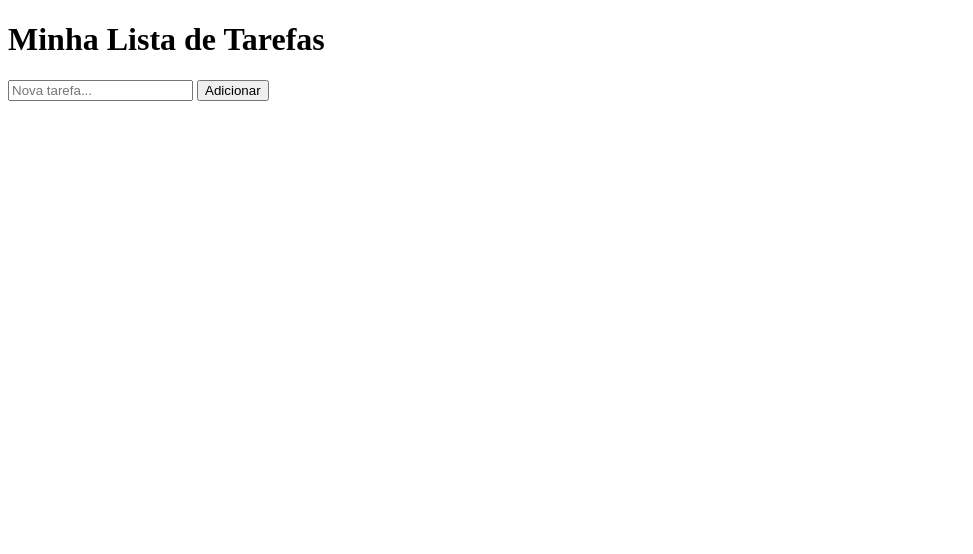
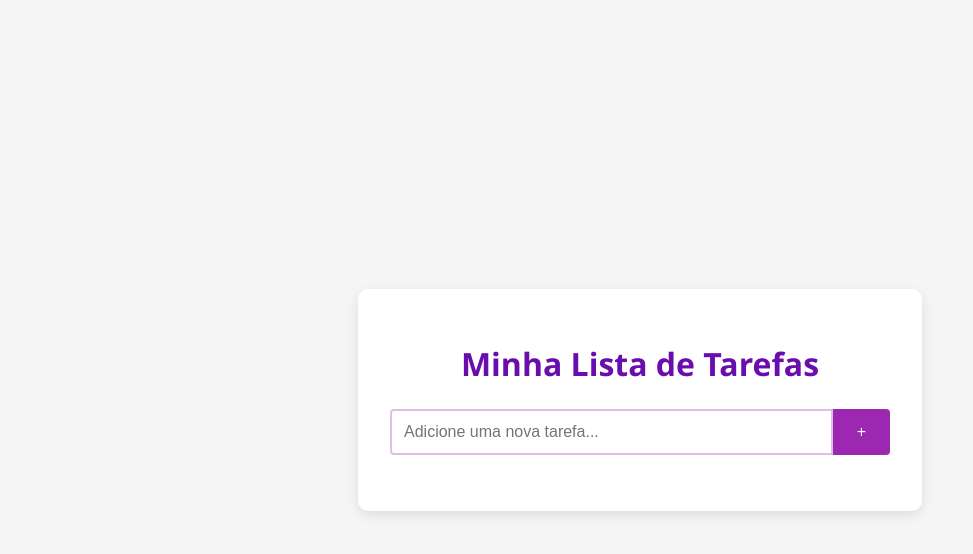
Before and after one commit to nicolas-nb/ListaStorage, a plain HTML site: page index.html in a window 1280 px wide. Shown: the whole page, without its empty margins (0-973 px from the left). Drawn offline with Linux system fonts and the light colour scheme.

Commit message:
Update index.html

```diff
--- a/index.html
+++ b/index.html
@@ -3,23 +3,140 @@
 <head>
     <meta charset="UTF-8">
     <meta name="viewport" content="width=device-width, initial-scale=1.0">
-    <title>Lista de Tarefas</title>
+    <title>Lista de Tarefas Roxa</title>
     <style>
-        /* Estilos básicos para a interface */
+        :root {
+            --primary-color: #6a0dad;
+            --secondary-color: #9c27b0;
+            --light-purple: #ba68c8;
+            --very-light-purple: #e1bee7;
+            --text-color: #333;
+            --white: #ffffff;
+        }
+
+        body {
+            font-family: 'Segoe UI', Tahoma, Geneva, Verdana, sans-serif;
+            background-color: #f5f5f5;
+            margin: 0;
+            padding: 0;
+            display: flex;
+            justify-content: center;
+            align-items: center;
+            min-height: 100vh;
+            color: var(--text-color);
+        }
+
+        .container {
+            background-color: var(--white);
+            border-radius: 10px;
+            box-shadow: 0 4px 12px rgba(0, 0, 0, 0.1);
+            width: 100%;
+            max-width: 500px;
+            padding: 2rem;
+            margin: 2rem;
+        }
+
+        h1 {
+            color: var(--primary-color);
+            text-align: center;
+            margin-bottom: 1.5rem;
+        }
+
+        #task-form {
+            display: flex;
+            margin-bottom: 1.5rem;
+        }
+
+        #task-input {
+            flex: 1;
+            padding: 0.75rem;
+            border: 2px solid var(--very-light-purple);
+            border-radius: 4px 0 0 4px;
+            font-size: 1rem;
+            transition: border-color 0.3s;
+        }
+
+        #task-input:focus {
+            outline: none;
+            border-color: var(--light-purple);
+        }
+
+        #task-form button {
+            background-color: var(--secondary-color);
+            color: white;
+            border: none;
+            padding: 0 1.5rem;
+            border-radius: 0 4px 4px 0;
+            cursor: pointer;
+            font-size: 1rem;
+            transition: background-color 0.3s;
+        }
+
+        #task-form button:hover {
+            background-color: var(--primary-color);
+        }
+
+        #task-list {
+            list-style: none;
+            padding: 0;
+        }
+
+        #task-list li {
+            display: flex;
+            align-items: center;
+            padding: 0.75rem;
+            background-color: var(--very-light-purple);
+            margin-bottom: 0.5rem;
+            border-radius: 4px;
+            transition: all 0.3s;
+        }
+
+        #task-list li:hover {
+            transform: translateX(5px);
+        }
+
+        #task-list li input[type="checkbox"] {
+            margin-right: 1rem;
+            accent-color: var(--primary-color);
+            cursor: pointer;
+        }
+
+        #task-list li span {
+            flex: 1;
+        }
+
+        #task-list li.completed span {
+            text-decoration: line-through;
+            color: #777;
+        }
+
+        #task-list li button {
+            background-color: transparent;
+            border: none;
+            color: var(--primary-color);
+            font-size: 1.25rem;
+            cursor: pointer;
+            padding: 0 0.5rem;
+            transition: color 0.3s;
+        }
+
+        #task-list li button:hover {
+            color: #d32f2f;
+        }
     </style>
 </head>
 <body>
     <div class="container">
         <h1>Minha Lista de Tarefas</h1>
         <form id="task-form">
-            <input type="text" id="task-input" placeholder="Nova tarefa..." required>
-            <button type="submit">Adicionar</button>
+            <input type="text" id="task-input" placeholder="Adicione uma nova tarefa..." required>
+            <button type="submit">+</button>
         </form>
         <ul id="task-list"></ul>
     </div>
 
     <script>
-        // TODO: Implementar o JavaScript aqui// 1. Aguardar o carregamento completo do DOM
+// 1. Aguardar o carregamento completo do DOM
 document.addEventListener('DOMContentLoaded', function() {
     // 2. Selecionar elementos do DOM que serão utilizados
     const taskForm = document.getElementById('task-form');
@@ -149,7 +266,6 @@ document.addEventListener('DOMContentLoaded', function() {
         // 30. Salvar no LocalStorage
         localStorage.setItem('tasks', JSON.stringify(tasks));
     }
-});
-    </script>
+});    </script>
 </body>
 </html>
```
